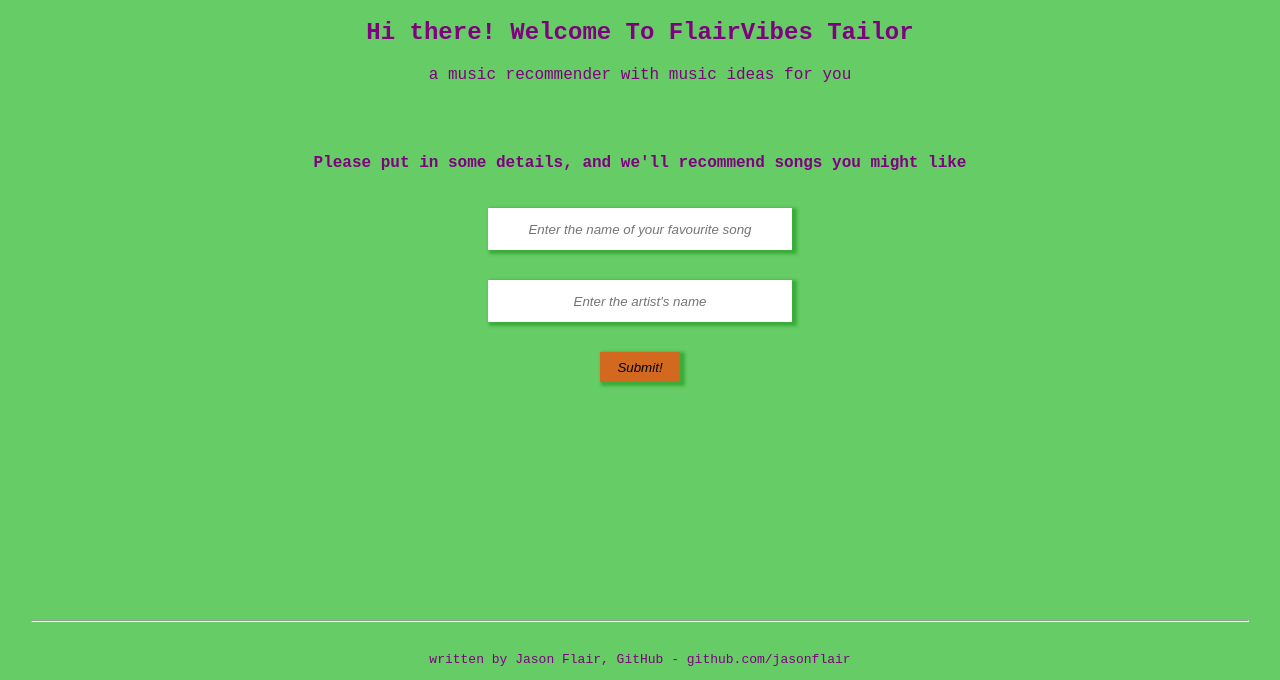
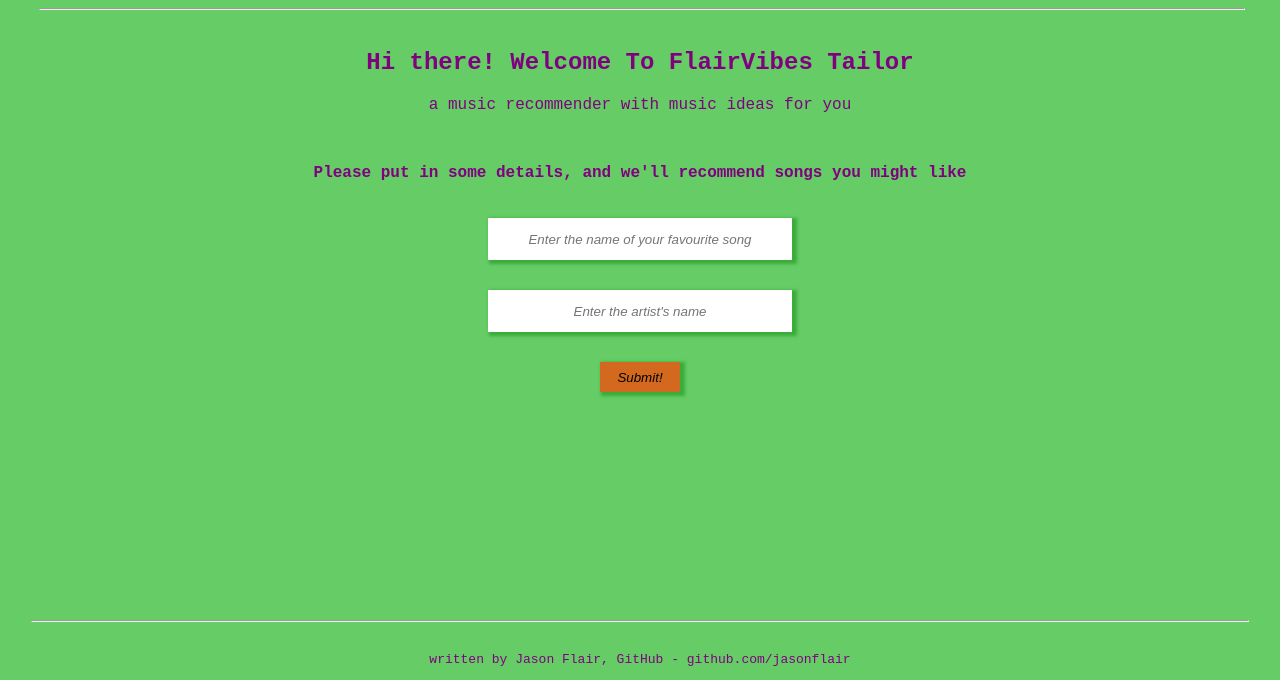
Before and after one commit to JasonFlair/FlairVibes_Tailor, a Flask app: page /fvt in a window 1280 px wide. Shown: the part 120-800 px from the top of the page. Run offline with Flask 2, Linux system fonts and the light colour scheme; some libraries are stand-ins or nearby versions.

Commit message:
made some css edits

```diff
--- a/dynamic_webf/static/styles/common.css
+++ b/dynamic_webf/static/styles/common.css
@@ -15,11 +15,11 @@ li {
 }
 
 .container {
-    margin-top: 120px;
+    margin-top: 150px;
 }
 
 .submission {
-    margin-top: 70px;
+    margin-top: 50px;
     border-top: 1px;
 }
 .submission h4 {
--- a/dynamic_webf/static/styles/header.css
+++ b/dynamic_webf/static/styles/header.css
@@ -6,6 +6,10 @@ header {
     display: inline-block;
     top: 0;
     position: fixed;
+}
+
+header hr {
+    width: 95%;
 }
 .logo {
     background-image: url("../images/fvticon.png");
--- a/dynamic_webf/templates/flairvibestailor.html
+++ b/dynamic_webf/templates/flairvibestailor.html
@@ -14,6 +14,8 @@
         <header>
             <div class="logo">
             </div>
+            <hr>
+
         </header>
         <div class="container">
             <section class="welcome">
```
